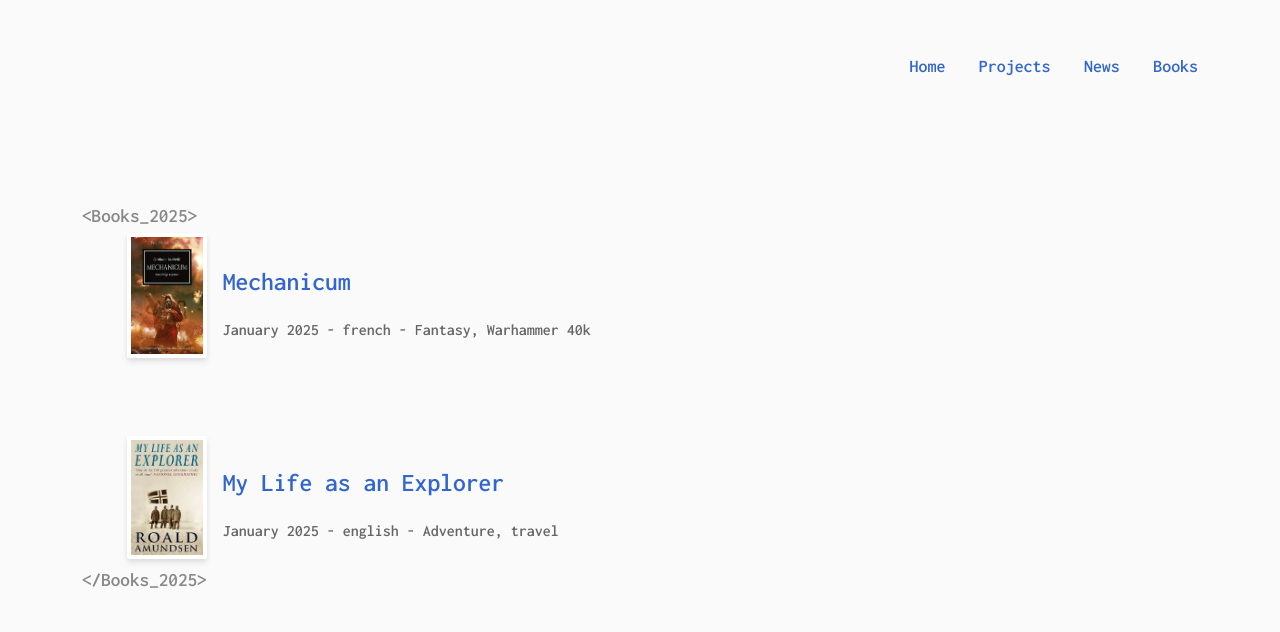
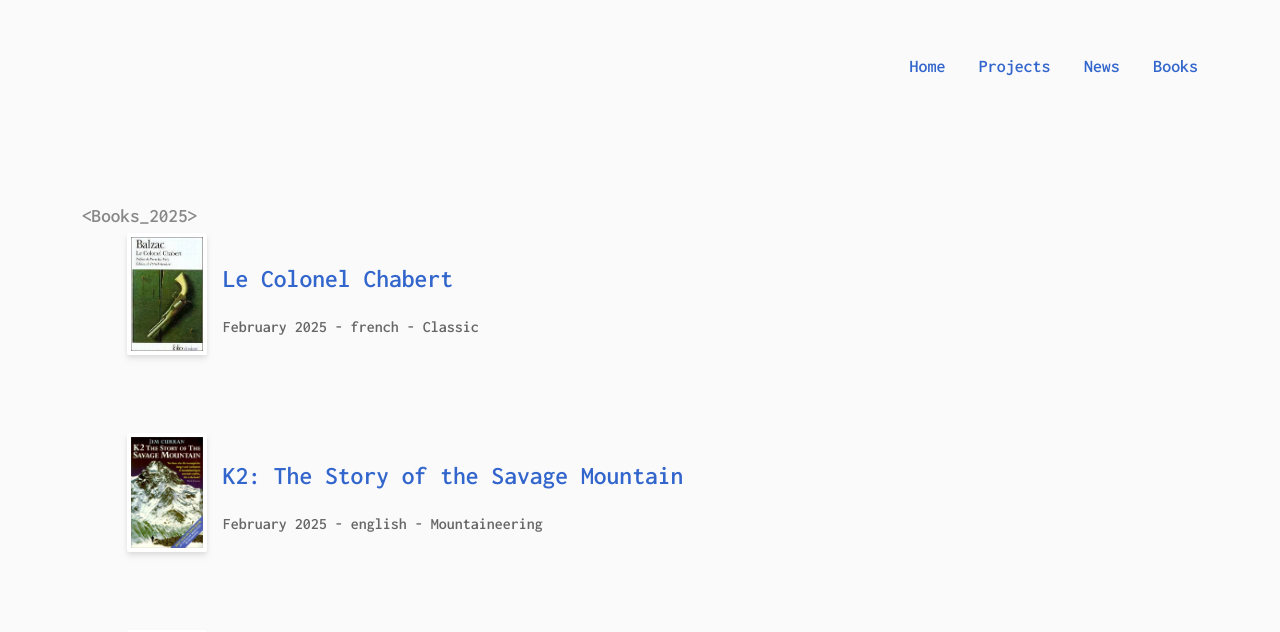
Before and after one commit to kevinch/kevinchevallierme, a Next.js app: page /books in a window 1280 px wide. Shown: the part 147-779 px from the top of the page. Built offline with nearby package versions, Linux system fonts and the light colour scheme.

Commit message:
add books

```diff
--- a/components/Books.tsx
+++ b/components/Books.tsx
@@ -6,6 +6,24 @@ function Books() {
       <span className="code-help">{"<Books_2025>"}</span>
 
       <div className="books-list">
+        <Book
+          title="Le Colonel Chabert"
+          kind="Classic"
+          language="french"
+          date="february 2025"
+          link="https://www.goodreads.com/book/show/159434.Le_Colonel_Chabert"
+          cover="/images/le-colonel-chabert.jpg"
+        />
+
+        <Book
+          title="K2: The Story of the Savage Mountain"
+          kind="Mountaineering"
+          language="english"
+          date="february 2025"
+          link="https://www.goodreads.com/book/show/112041.K2"
+          cover="/images/k2-the-savage-mountain.jpg"
+        />
+
         <Book
           title="Mechanicum"
           kind="Fantasy, Warhammer 40k"
```
Also changed, not shown: public/images/k2-the-savage-mountain.jpg (added), public/images/le-colonel-chabert.jpg (added).
